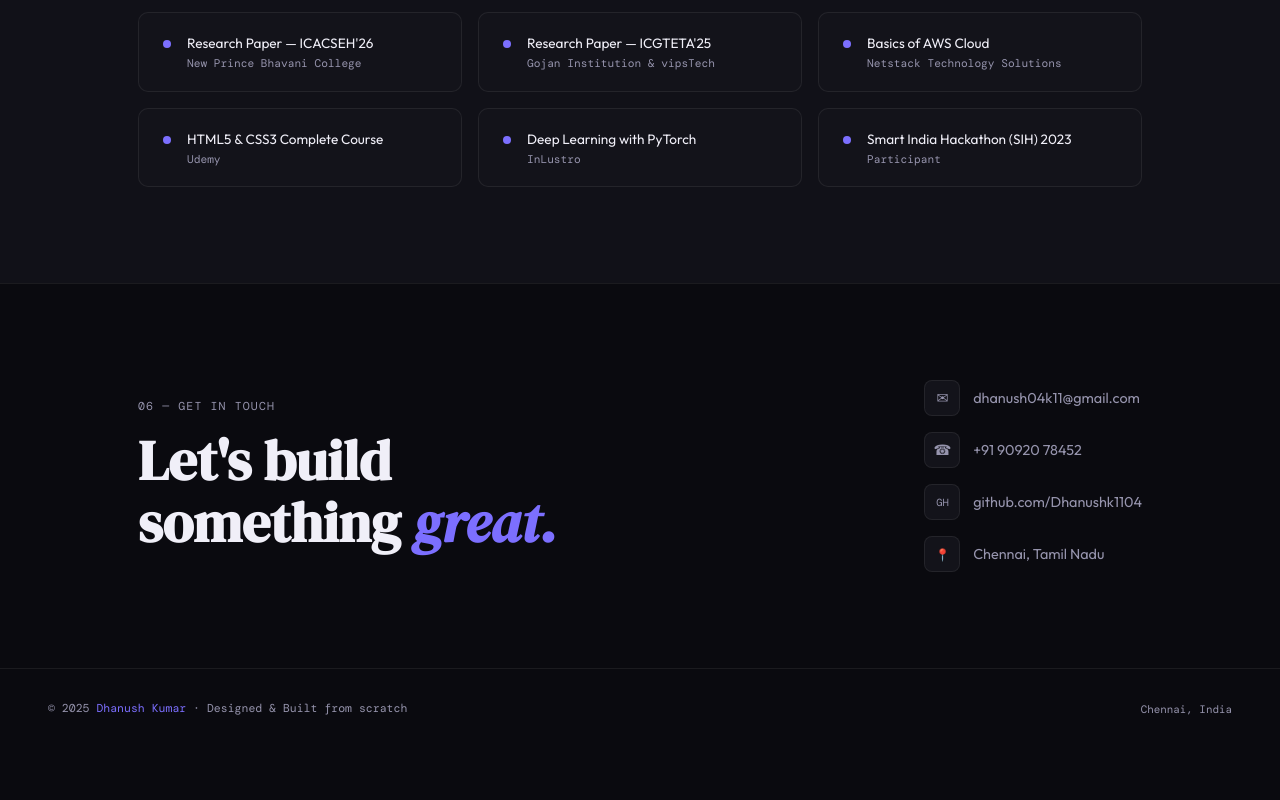
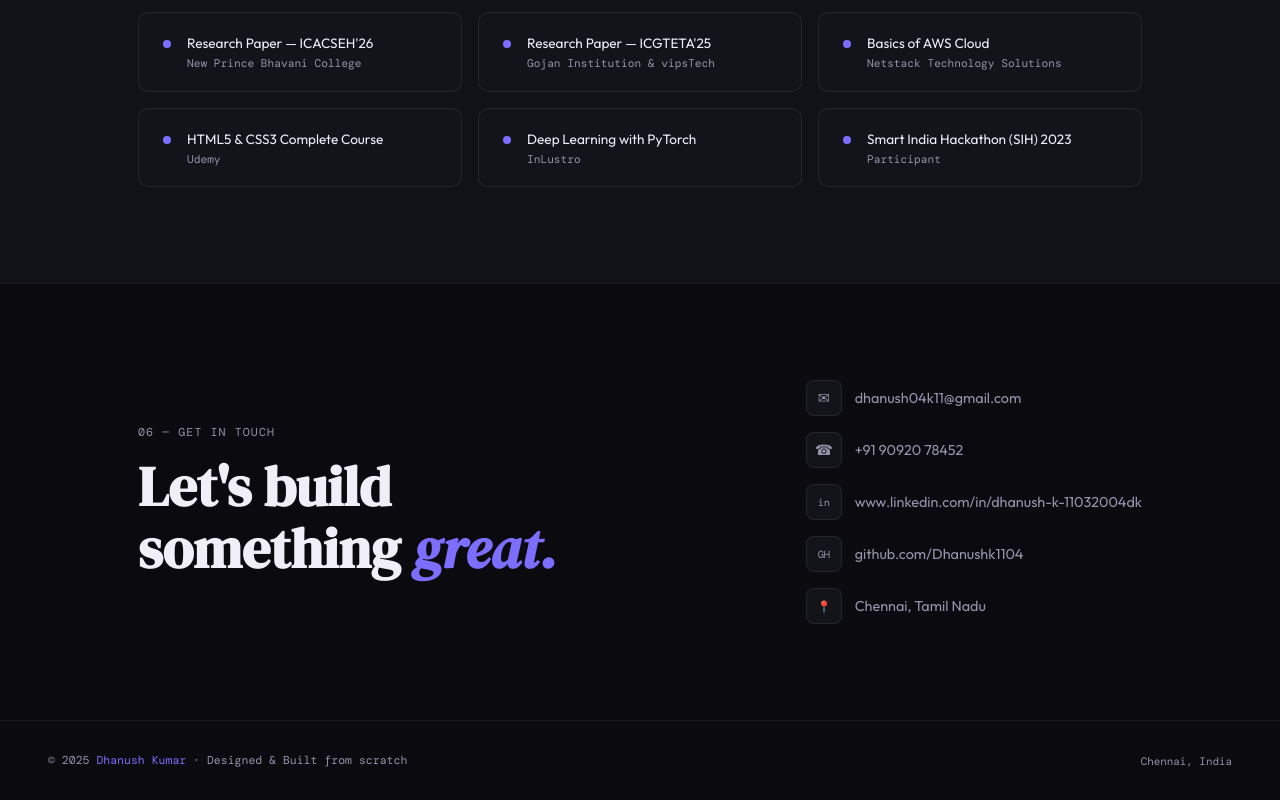
Before and after one commit to Dhanushk1104/Dhanushk1104.github.io, a plain HTML site: page index.html in a window 1280 px wide. Shown: the part 4134-4934 px from the top of the page. Before the commit the page ends 4882 px from the top, so only its background shows below. Drawn offline with nearby package versions, Linux system fonts and the light colour scheme.

Commit message:
index.html

```diff
--- a/index.html
+++ b/index.html
@@ -785,6 +785,10 @@
           <span class="contact-link-icon">☎</span>
           +91 90920 78452
         </a>
+        <a href="https://linkedin.com/in/dhanush-k-11032004dk" target="_blank" class="contact-link">
+          <span class="contact-link-icon" style="font-family:'DM Mono',monospace;font-size:0.65rem;">in</span>
+          www.linkedin.com/in/dhanush-k-11032004dk
+        </a>
         <a href="https://github.com/Dhanushk1104" target="_blank" class="contact-link">
           <span class="contact-link-icon" style="font-family:'DM Mono',monospace;font-size:0.65rem;">GH</span>
           github.com/Dhanushk1104
```
